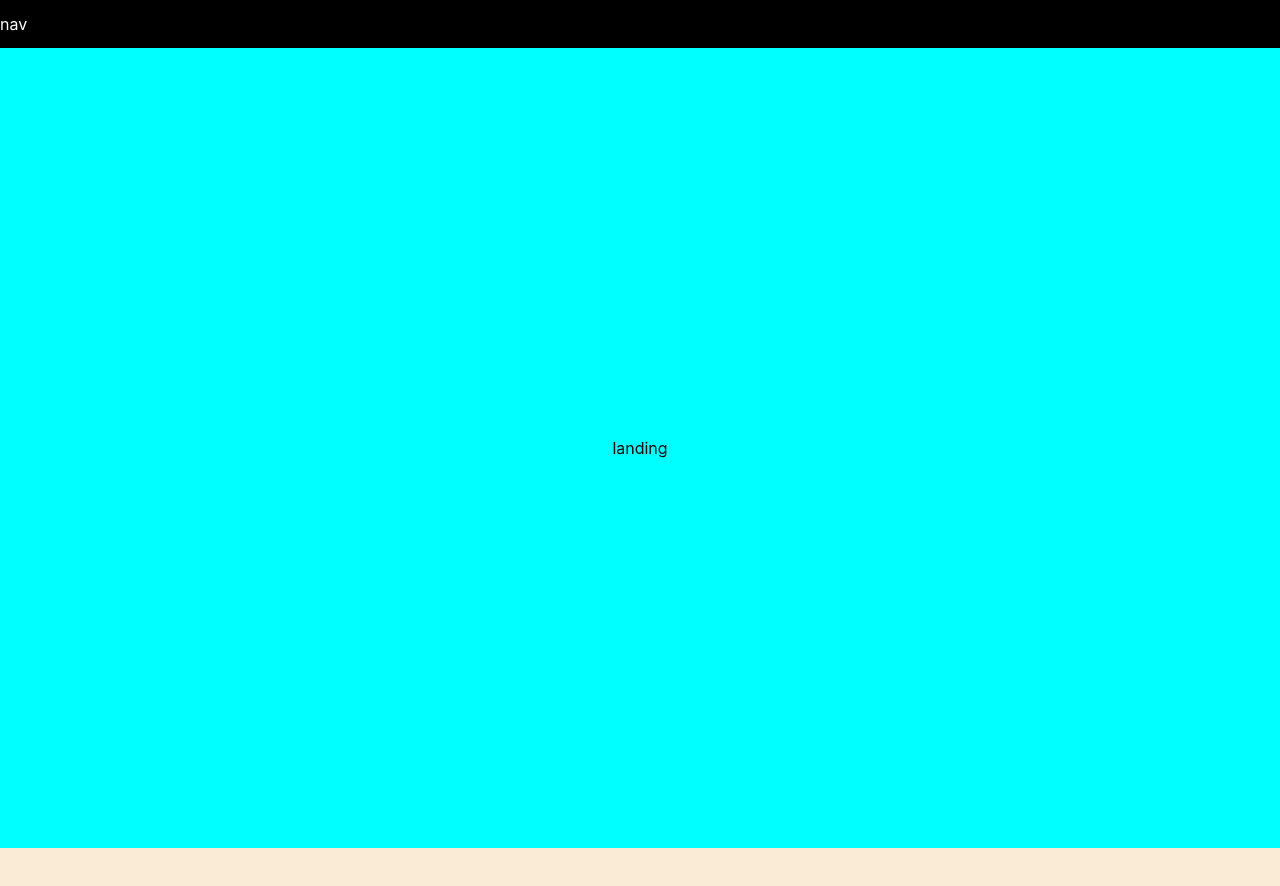
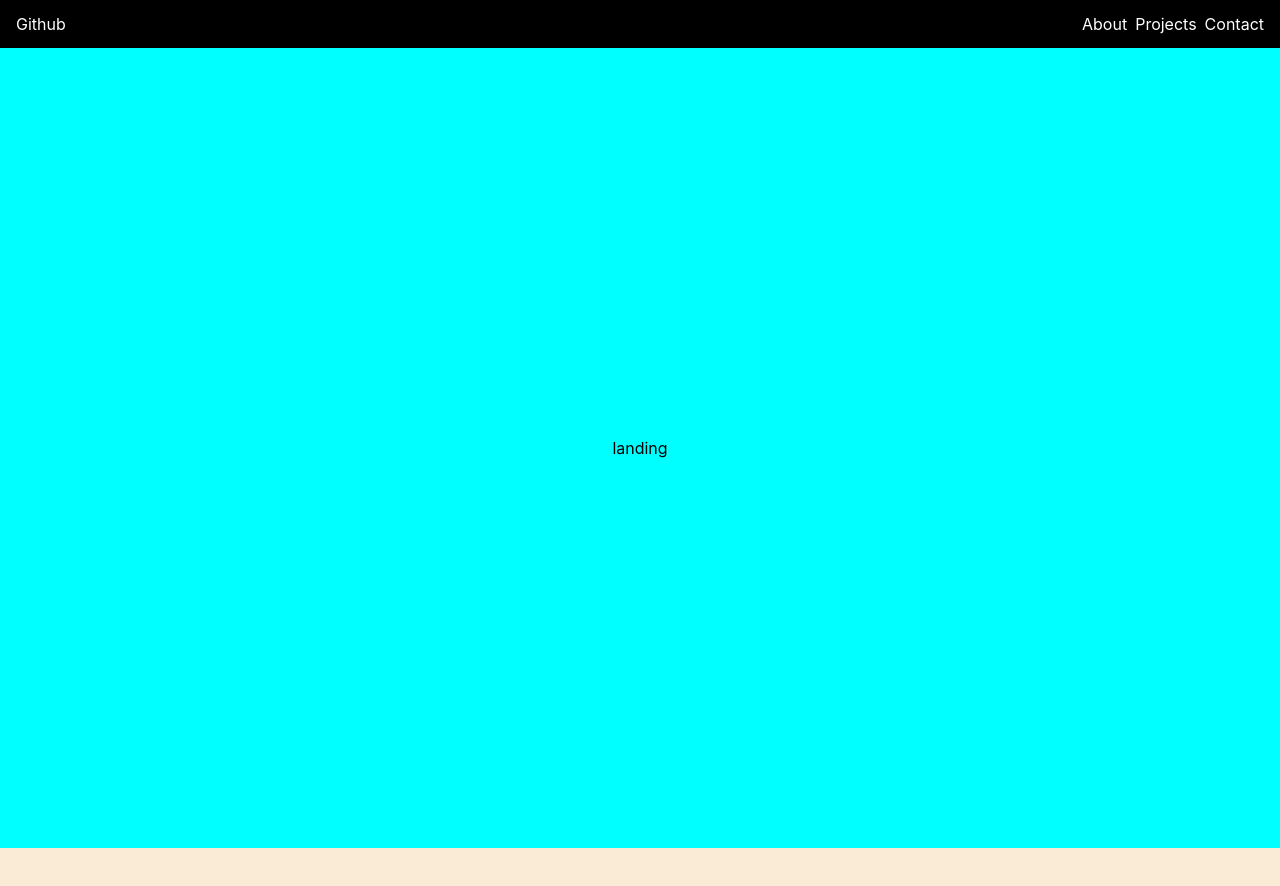
Before and after one commit to Mario-Florio/metaFrontend-advancedReact, a JavaScript app: page / in a window 1280 px wide. Shown: the top 886 px of the page. Built offline with nearby package versions, Linux system fonts and the light colour scheme; the HTML template or start-up script is replaced by a standard one.

Commit message:
feat: create general structure for nav component

```diff
--- a/src/App.css
+++ b/src/App.css
@@ -8,10 +8,30 @@ header {
     display: flex;
     justify-content: space-between;
     align-items: center;
+    padding: 0 1rem;
     height: 3rem;
     width: 100%;
     color: white;
     background-color: black;
+}
+
+.Nav ul {
+    display: flex;
+    gap: .5rem;
+    padding-left: 0;
+}
+
+.Nav li {
+    list-style: none;
+}
+
+.Nav a {
+    color: white;
+    text-decoration: none;
+}
+
+.Nav a:hover {
+    color: red;
 }
 
 .Landing {
--- a/src/Components/Nav.js
+++ b/src/Components/Nav.js
@@ -3,7 +3,14 @@ function Nav() {
 
     return(
         <nav className="Nav">
-            nav
+            <ul>
+                <li><a href="https://github.com/Mario-Florio">Github</a></li>
+            </ul>
+            <ul>
+                <li><a href="">About</a></li>
+                <li><a href="">Projects</a></li>
+                <li><a href="">Contact</a></li>
+            </ul>
         </nav>
     );
 }
```
